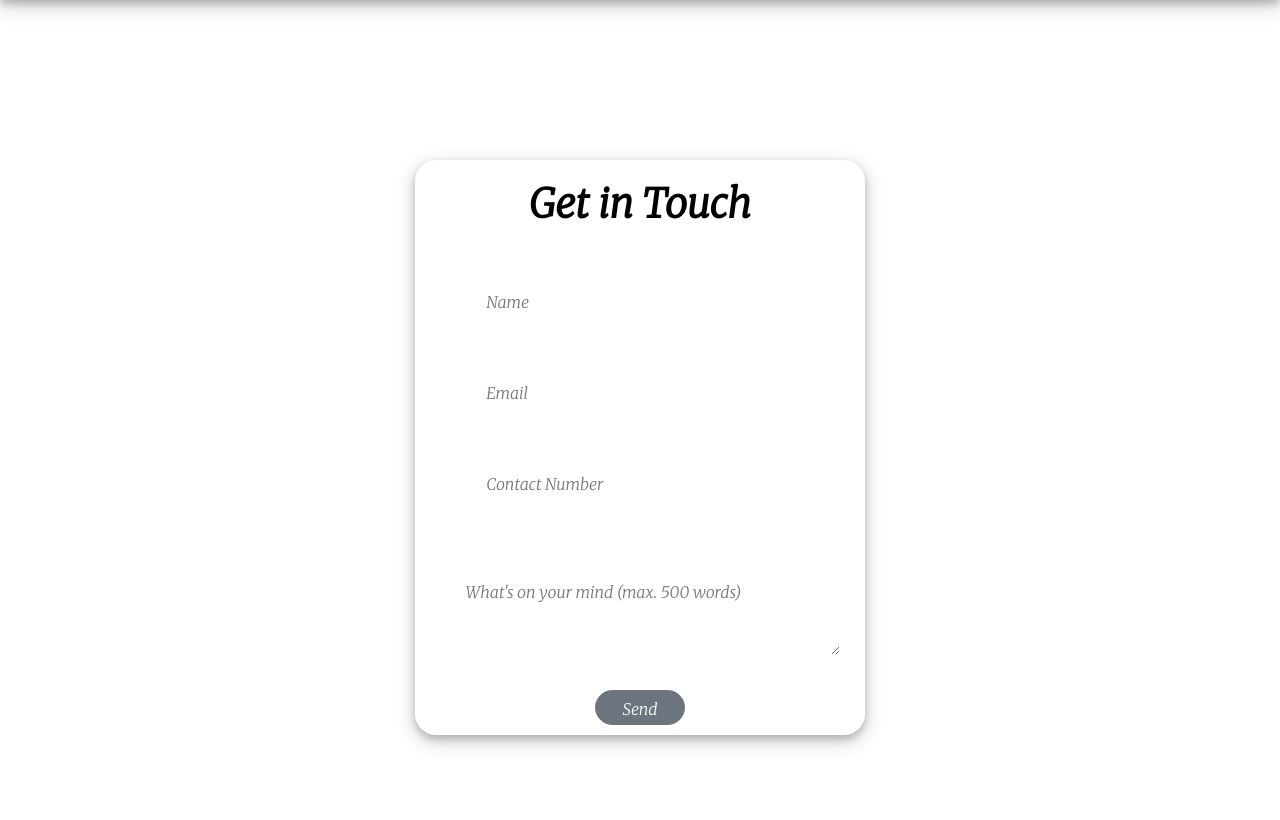
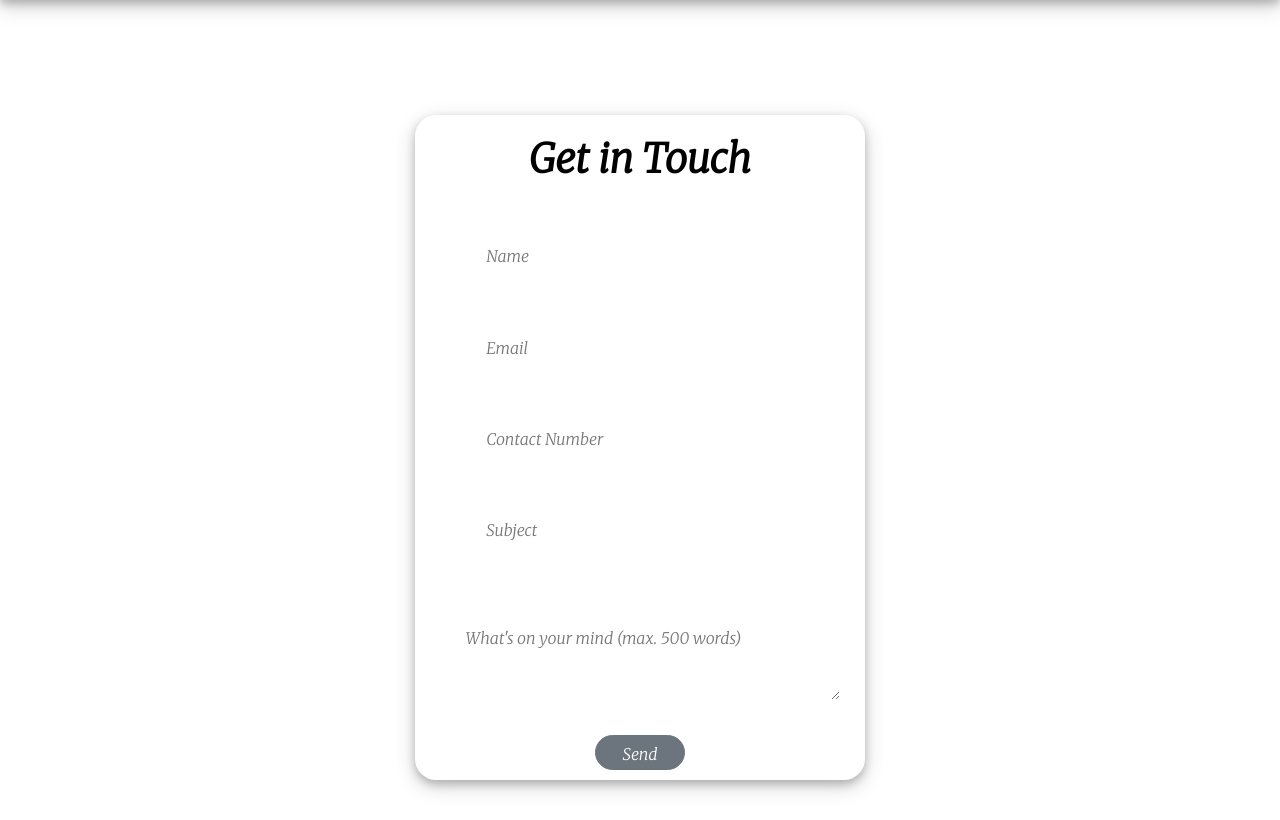
Before and after one commit to AbdullahSK03/Abdullah-Shaikh, a Flask app: page /Contact in a window 1280 px wide. Shown: the part 82-902 px from the top of the page. Run offline with Flask 3, Linux system fonts and the light colour scheme; parts of the project's set-up code (start-up, migrations or seed data) failed here and were passed over; some libraries are stand-ins or nearby versions; some web fonts are replaced.

Commit message:
Update contact.html

```diff
--- a/templates/contact.html
+++ b/templates/contact.html
@@ -7,8 +7,9 @@
             <h1><b>Get in Touch</b></h1>
         </label>
         <input type="text" placeholder="Name" name="name" required>
-        <input type="text" placeholder="Email" name="email" required>
+        <input type="email" placeholder="Email" name="email" required>
         <input type="tel" placeholder="Contact Number" name="contact" required>
+        <input type="text" placeholder="Subject" name="subject" required>
         <textarea name="message" id="message" rows="8" placeholder="What's on your mind (max. 500 words)" required></textarea>
         <button type="button" class="btn btn-secondary"><i class="fa-solid fa-paper-plane-top"></i>Send</button>
     </form>
```
